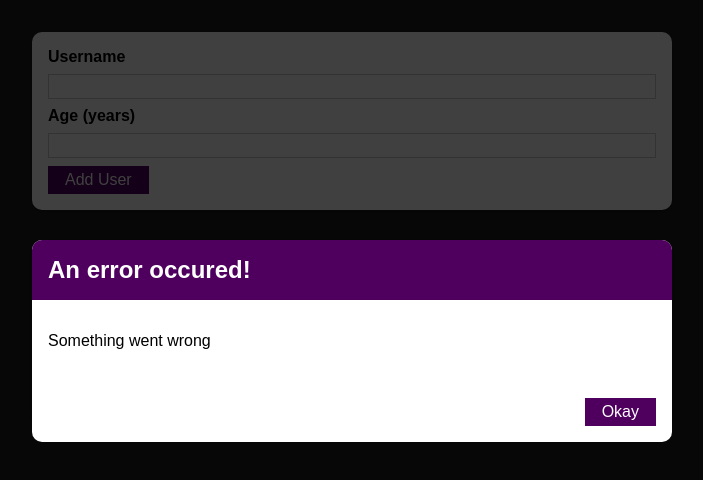
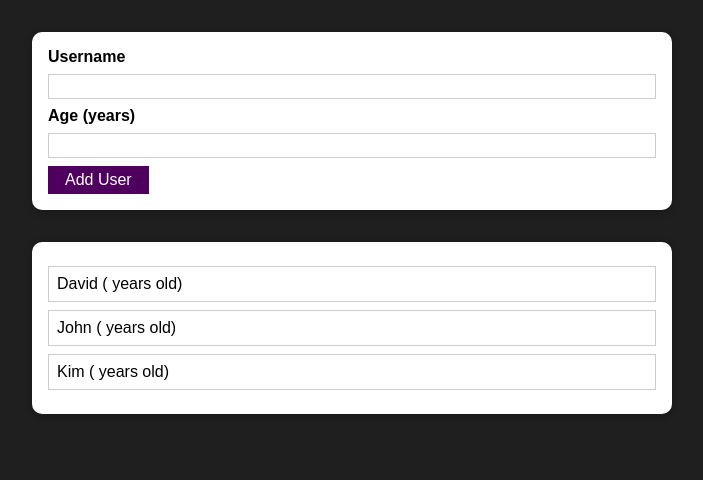
Before and after one commit to David-mwendwa/react-prac, a React (Create React App) app: page / in a window 1280 px wide. Shown: the top 480 px of the page, without its empty margins (288-991 px from the left). Built offline with nearby package versions, Linux system fonts and the light colour scheme.

Commit message:
feat: manage the error state

```diff
--- a/src/components/UI/ErrorModal.js
+++ b/src/components/UI/ErrorModal.js
@@ -6,7 +6,7 @@ import classes from './ErrorModal.module.css'
 const ErrorModal = (props) => {
   return (
     <div>
-      <div className={classes.backdrop} />
+      <div className={classes.backdrop} onClick={props.onConfirm} />
       <Card className={classes.modal}>
         <header className={classes.header}>
           <h2>{props.title}</h2>
@@ -15,7 +15,7 @@ const ErrorModal = (props) => {
           <p>{props.message}</p>
         </div>
         <footer className={classes.actions}>
-          <Button>Okay</Button>
+          <Button onClick={props.onConfirm}>Okay</Button>
         </footer>
       </Card>
     </div>
--- a/src/components/Users/AddUser.js
+++ b/src/components/Users/AddUser.js
@@ -7,11 +7,22 @@ import ErrorModal from '../UI/ErrorModal';
 const AddUsers = (props) => {
   const [enteredUsername, setEnteredUsername] = useState('');
   const [enteredAge, setEnteredAge] = useState('');
+  const [error, setError] = useState();
 
   const addUserHandler = (e) => {
     e.preventDefault();
-    if (!enteredUsername.trim().length || !enteredAge.trim().length) return;
-    if (+enteredAge < 1) return;
+    if (!enteredUsername.trim().length || !enteredAge.trim().length) {
+      return setError({
+        title: 'Invalid input',
+        message: 'Please enter a valid name and age',
+      });
+    }
+    if (+enteredAge < 1) {
+      return setError({
+        title: 'Invalid input',
+        message: 'Please enter a valid age (> 0)',
+      });
+    }
     props.onAddUser({
       id: `u${props.users.length + 1}`,
       name: enteredUsername,
@@ -27,10 +38,19 @@ const AddUsers = (props) => {
   const ageChangeHandler = (e) => {
     setEnteredAge(e.target.value);
   };
+  const errorHandler = () => {
+    setError(null);
+  };
 
   return (
     <>
-      <ErrorModal title='An error occured!' message='Something went wrong' />
+      {error && (
+        <ErrorModal
+          onConfirm={errorHandler}
+          title={error.title}
+          message={error.message}
+        />
+      )}
       <Card className={classes.input}>
         <form onSubmit={addUserHandler}>
           <label htmlFor='username'>Username</label>
```
